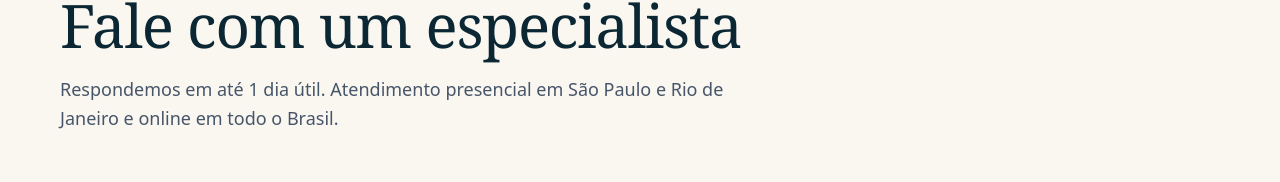
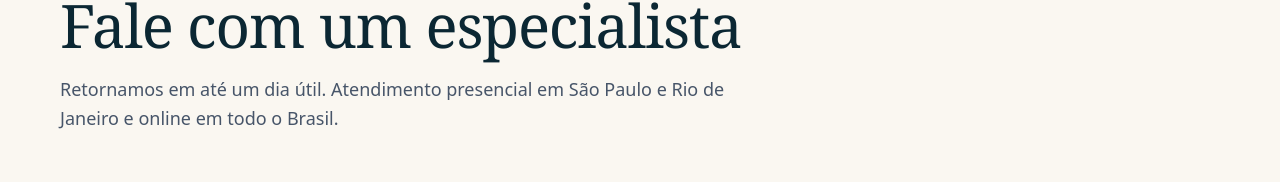
Before and after one commit to lucrispaula33/site-selo-magna, a Next.js app: page /contato in a window 1280 px wide. Shown: the part 194-376 px from the top of the page. Built offline with nearby package versions, Linux system fonts and the light colour scheme; no server answers.

Commit message:
Revisão de texto da página Contato

```diff
--- a/src/app/contato/page.tsx
+++ b/src/app/contato/page.tsx
@@ -28,7 +28,7 @@ export default function Contato() {
         <div className="container">
           <Breadcrumbs items={[{ label: "Contato", href: "/contato" }]} />
           <h1 className="mt-8 max-w-3xl text-5xl leading-[1.05] md:text-6xl">Fale com um especialista</h1>
-          <p className="lead mt-5 max-w-2xl">Respondemos em até 1 dia útil. {site.contact.serviceArea}.</p>
+          <p className="lead mt-5 max-w-2xl">Retornamos em até um dia útil. {site.contact.serviceArea}.</p>
           <div className={`mt-12 grid gap-8 ${hasMap ? "lg:grid-cols-2" : ""}`}>
             <ul className={`grid gap-4 sm:grid-cols-2 ${hasMap ? "" : "lg:grid-cols-3"}`}>
               {items.map(({ icon: I, label, value, href }) => (
```
